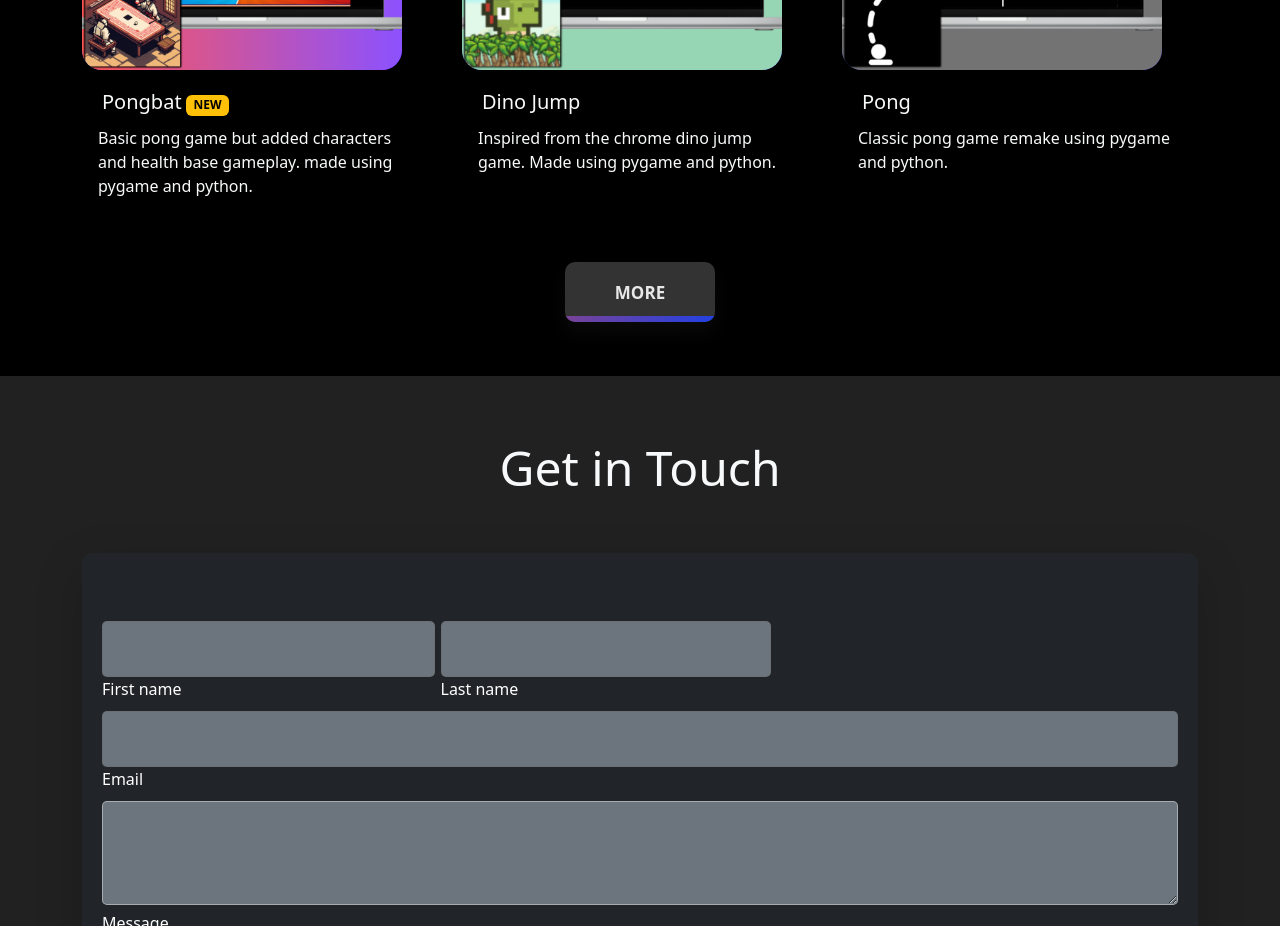
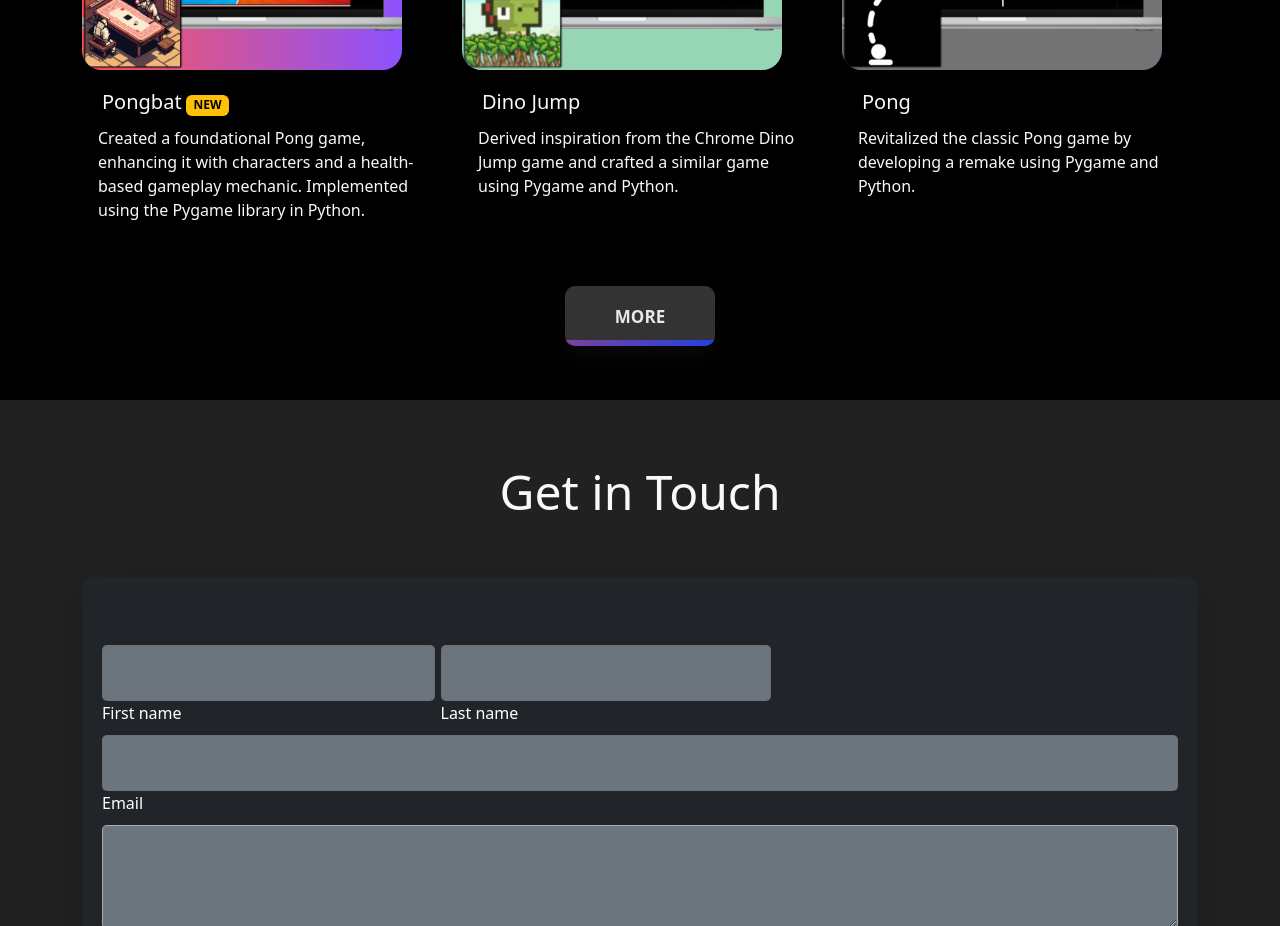
Before and after one commit to pickachuuu/portfolio, a React (Vite) app: page / in a window 1280 px wide. Shown: the part 2480-3406 px from the top of the page. Built offline with nearby package versions, Linux system fonts and the light colour scheme.

Commit message:
Added new image for workSection and new WIP projecet

```diff
--- a/src/components/workSection.jsx
+++ b/src/components/workSection.jsx
@@ -3,6 +3,7 @@ import Dino from '../images/1.png';
 import Pong from '../images/2.png';
 import Pongbat from '../images/3.png';
 import Pycal from '../images/4.png';
+import Rental from '../images/5.png';
 
 const WorkSection = () => {
   return (
@@ -44,7 +45,7 @@ const WorkSection = () => {
                     <h5 className="card-title d-inline-block p-1">Pongbat</h5>
                     <span className="badge text-bg-warning ml-5">NEW</span>
                     <p className="card-text">
-                      Basic pong game but added characters and health base gameplay. made using pygame and python.
+                      Created a foundational Pong game, enhancing it with characters and a health-based gameplay mechanic. Implemented using the Pygame library in Python.
                     </p>
                   </div>
                 </div>
@@ -57,7 +58,7 @@ const WorkSection = () => {
                   <div className="card-body">
                     <h5 className="card-title p-1">Dino Jump</h5>
                     <p className="card-text">
-                      Inspired from the chrome dino jump game. Made using pygame and python.
+                      Derived inspiration from the Chrome Dino Jump game and crafted a similar game using Pygame and Python.
                     </p>
                   </div>
                 </div>
@@ -70,7 +71,7 @@ const WorkSection = () => {
                   <div className="card-body">
                     <h5 className="card-title p-1">Pong</h5>
                     <p className="card-text">
-                      Classic pong game remake using pygame and python.
+                      Revitalized the classic Pong game by developing a remake using Pygame and Python.
                     </p>
                   </div>
                 </div>
@@ -88,7 +89,7 @@ const WorkSection = () => {
                   <div className="card-body">
                     <h5 className="card-title d-inline-block p-1">Pycal</h5>
                     <p className="card-text">
-                      A simple calculator app made using tkinter and python.
+                      Crafted a straightforward calculator application using the Tkinter library in Python.
                     </p>
                   </div>
                 </div>
@@ -96,7 +97,31 @@ const WorkSection = () => {
             </div>
           </div>
           <div className="tab-pane fade" id="tab3">
-            {/* Content for tab3 is empty */}
+          {/* Content for tab3 is empty */}
+            <div className="row">
+              <div className="col-md-4 mb-4">
+                <div className="card bg-black text-light" style={{ border: 'none' }}>
+                  <a href="">
+                    <img src={Rental} className="card-img-top cardImg" alt="Placeholder"/>
+                  </a>
+                  <div className="card-body">
+                    <h5 className="card-title d-inline-block p-1">Car Rental Website</h5>
+                    <span className="badge text-bg-info ml-5">WIP</span>
+                    <div className="progress mb-2" role="progressbar" aria-label="Basic example" aria-valuenow="25" aria-valuemin="0" aria-valuemax="100">
+                      <div className="progress-bar" style={{ width: '25%' }}></div>
+                    </div>
+                    <p className="card-text">
+                      "In progress: Developing a user-friendly Car Rental Website enabling account creation, login, and realistic car rental simulations."
+                    </p>
+                    <p className='lead'>Current progress</p>
+                    <ul>
+                      <li>Log-in</li>
+                      <li>Register</li>
+                    </ul>
+                  </div>
+                </div>
+              </div>
+            </div>
           </div>
         </div>
       </div>
```
Also changed, not shown: src/images/5.png (added).
